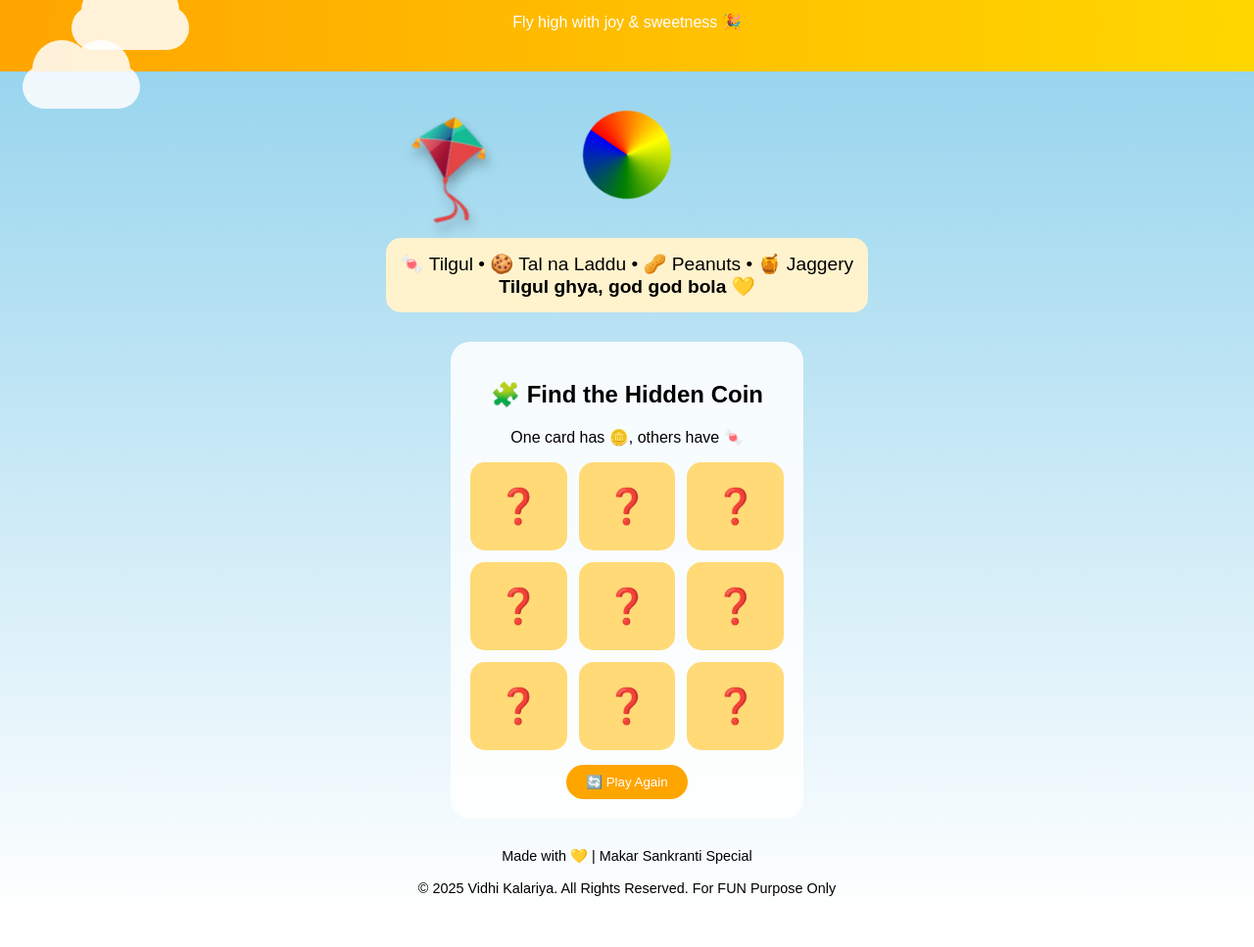
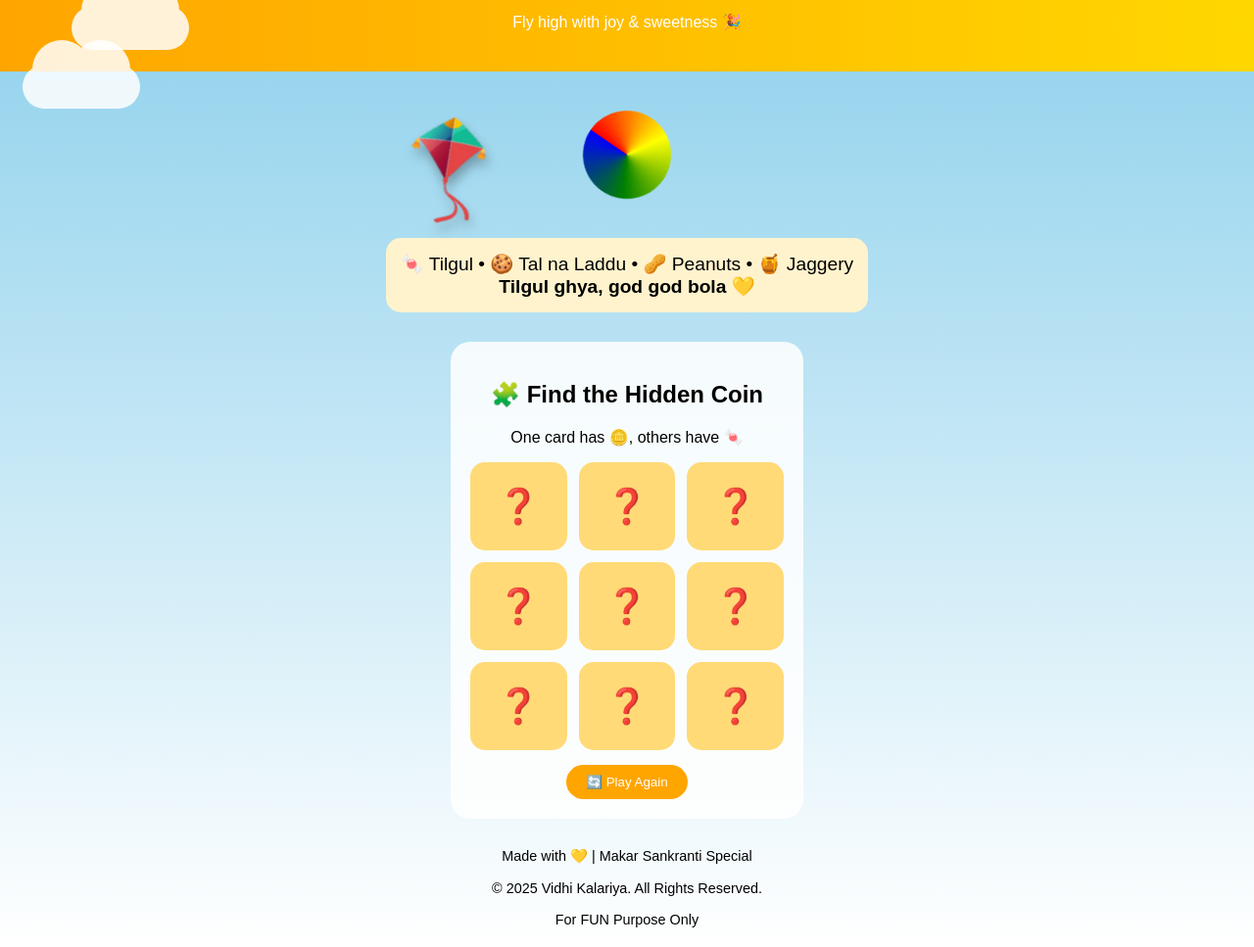
Before and after one commit to Patelvidhi123/Makar-sankranti, a plain HTML site: page index.html in a window 1280 px wide. Shown: the part 74-1041 px from the top of the page at 98% size. Before the commit the page ends 1009 px from the top, so only its background shows below. Drawn offline with Linux system fonts and the light colour scheme.

Commit message:
Update index.html

```diff
--- a/index.html
+++ b/index.html
@@ -265,7 +265,7 @@ footer {
 
 <footer>
     Made with 💛 | Makar Sankranti Special <br><br>
-    © 2025 Vidhi Kalariya. All Rights Reserved.
+    © 2025 Vidhi Kalariya. All Rights Reserved.<br><br>
     For FUN Purpose Only
 
 </footer>
```
